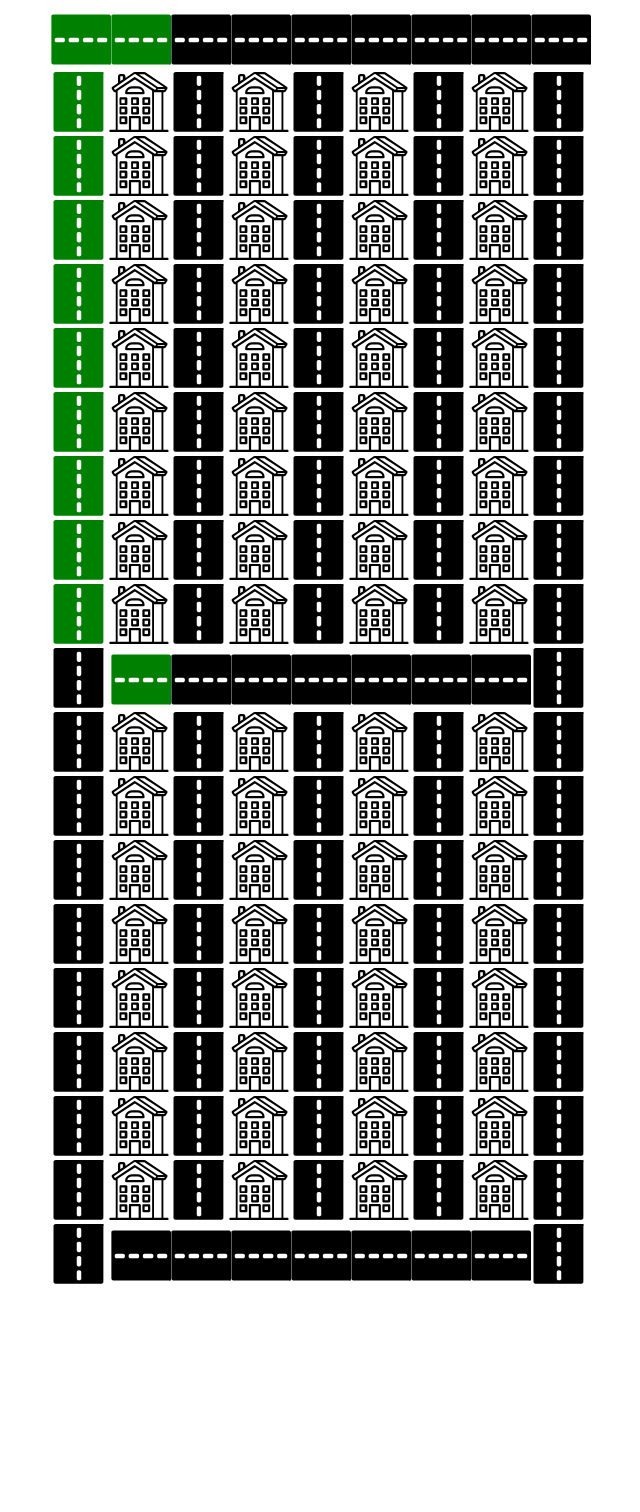
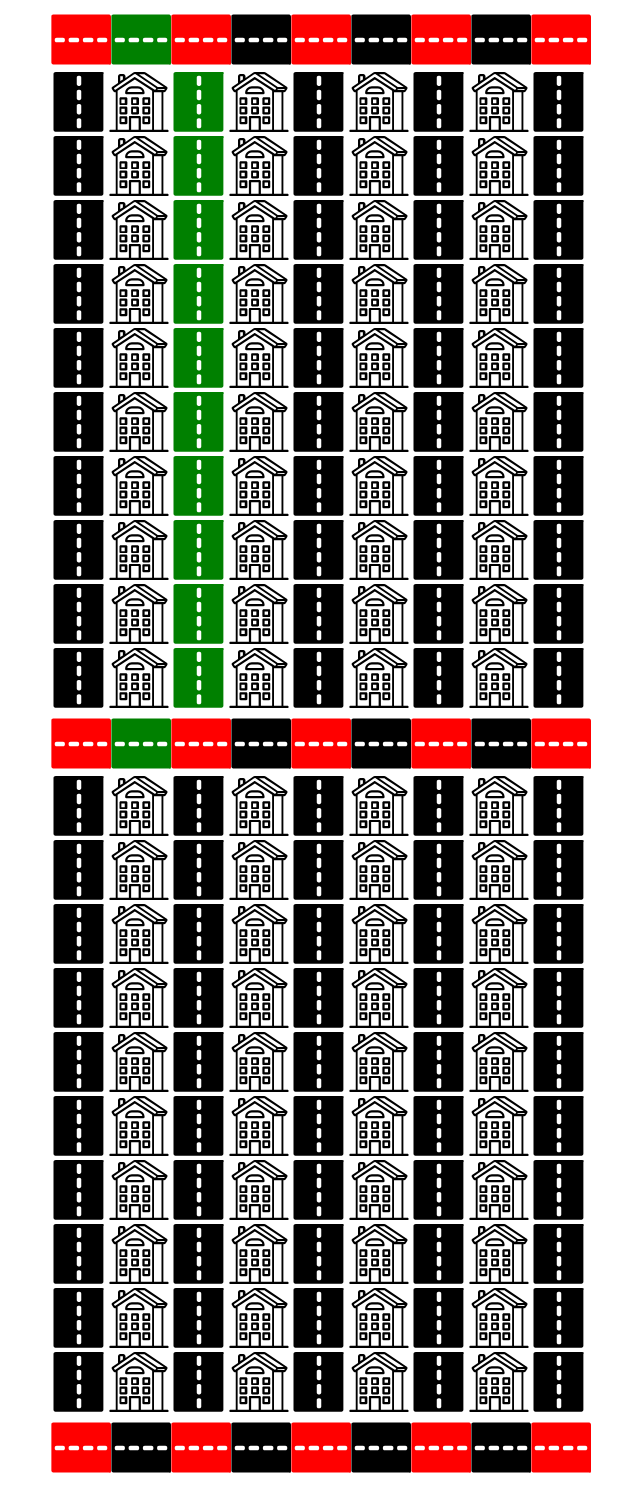
Before and after one commit to wilsonbrito/pathfinder-brito, a plain HTML site: page index.html in a window 1280 px wide. Shown: the top 1512 px of the page, without its empty margins (321-961 px from the left). Drawn offline with Linux system fonts and the light colour scheme.

Commit message:
ajuste no heuristic

```diff
--- a/bundle.js
+++ b/bundle.js
@@ -1816,7 +1816,7 @@ g.addNode('r8-b4', {
 
 /*Rua2*/
 g.addNode('r2-b1-01', {
-	holes:2,
+	holes:1,
 	semaphore:0,
 	x: 2,
 	y:1
@@ -3015,7 +3015,7 @@ let arredondado = 0;
 /*heuristic*/
 let holes = 0;
 let semaphore = 0;
-let result=0;
+let result = 0;
 
 let pathFinder = path.aStar(g, {
 	distance(from, to, link){
@@ -3026,24 +3026,26 @@ let pathFinder = path.aStar(g, {
 		totaldistance += arredondado;
 		return arredondado;
 	},
-	heuristic(from, to){
+	heuristic(from, to, link){
 		let holes = from.data.holes - to.data.holes;
 		let semaphore = from.data.semaphore - to.data.semaphore;
-		result += Math.sqrt(holes * holes + semaphore * semaphore);
-		return result;
+		let calc = Math.sqrt(holes * holes + semaphore * semaphore);
+		result = parseFloat(calc.toFixed(1));
+		return result
 	}
 });
 
 let foundPath = pathFinder.find('r1-b1', 'r7-b1');
 
 // console.log("--------------------------------------------------------------------------------");
-//console.log(foundPath);
+// console.log(foundPath);
 // console.log("--------------------------------------------------------------------------------");
 //console.log("\n\n\nTotal Distance   ----------------------------------->"+totaldistance+"\n\n");
 foundPath.forEach(function(node){
-	console.log(node)
+	console.log("Node"+node)
 	var nodeSelector = node.id;
 	console.log('.' + nodeSelector + " .ico");
+	//console.log("Resultado"+result);
 	document.querySelector( '.' + nodeSelector + " .ico").setAttribute('fill', 'green')
 });
 },{"ngraph.graph":2,"ngraph.path":11}]},{},[12]);
--- a/css/main.styl
+++ b/css/main.styl
@@ -12,3 +12,6 @@
     .ico
       height 60px
       width 60px
+  .conexao
+    .ico
+      fill: red
--- a/index.html
+++ b/index.html
@@ -12,7 +12,12 @@
 <body>
     <div class="cidade">
         <div class="quarteirao r2b1-b2">
-            <span class="rua link r2-b1-01">
+            <span class="rua conexao link">
+                <svg class="ico">
+                    <use xmlns:xlink="http://www.w3.org/1999/xlink" xlink:href="#rua"></use>
+                </svg>
+            </span>
+            <span class="rua r2-b1-01">
                 <svg class="ico">
                     <use xmlns:xlink="http://www.w3.org/1999/xlink" xlink:href="#rua"></use>
                 </svg>
@@ -58,6 +63,11 @@
                 </svg>
             </span>
             <span class="rua r2-b1-10">
+                <svg class="ico">
+                    <use xmlns:xlink="http://www.w3.org/1999/xlink" xlink:href="#rua"></use>
+                </svg>
+            </span>
+            <span class="rua conexao link">
                 <svg class="ico">
                     <use xmlns:xlink="http://www.w3.org/1999/xlink" xlink:href="#rua"></use>
                 </svg>
@@ -112,12 +122,22 @@
                     <use xmlns:xlink="http://www.w3.org/1999/xlink" xlink:href="#rua"></use>
                 </svg>
             </span>
+            <span class="rua conexao link">
+                <svg class="ico">
+                    <use xmlns:xlink="http://www.w3.org/1999/xlink" xlink:href="#rua"></use>
+                </svg>
+            </span>
         </div>
 
         <div class="rua-casa r1b1-r8b1">
             <span class="rua link r1-b1">
                 <svg class="ico">
                     <use xmlns:xlink="http://www.w3.org/1999/xlink" xlink:href="#rua"></use>
+                </svg>
+            </span>
+            <span class="local">
+                <svg class="ico">
+                    <use xmlns:xlink="http://www.w3.org/1999/xlink" xlink:href="#predio"></use>
                 </svg>
             </span>
             <span class="local">
@@ -210,6 +230,16 @@
                     <use xmlns:xlink="http://www.w3.org/1999/xlink" xlink:href="#predio"></use>
                 </svg>
             </span>
+            <span class="local">
+                <svg class="ico">
+                    <use xmlns:xlink="http://www.w3.org/1999/xlink" xlink:href="#predio"></use>
+                </svg>
+            </span>
+            <span class="local">
+                <svg class="ico">
+                    <use xmlns:xlink="http://www.w3.org/1999/xlink" xlink:href="#predio"></use>
+                </svg>
+            </span>
             <span class="rua link r8-b1">
                 <svg class="ico">
                     <use xmlns:xlink="http://www.w3.org/1999/xlink" xlink:href="#rua"></use>
@@ -218,7 +248,12 @@
         </div>
 
         <div class="quarteirao r3b1">
-            <span class="rua link r3-b1-01">
+            <span class="rua link conexao">
+                <svg class="ico">
+                    <use xmlns:xlink="http://www.w3.org/1999/xlink" xlink:href="#rua"></use>
+                </svg>
+            </span>
+            <span class="rua r3-b1-01">
                 <svg class="ico">
                     <use xmlns:xlink="http://www.w3.org/1999/xlink" xlink:href="#rua"></use>
                 </svg>
@@ -268,8 +303,12 @@
                     <use xmlns:xlink="http://www.w3.org/1999/xlink" xlink:href="#rua"></use>
                 </svg>
             </span>
-
-            <span class="rua link r3-b2-01">
+            <span class="rua link conexao">
+                <svg class="ico">
+                    <use xmlns:xlink="http://www.w3.org/1999/xlink" xlink:href="#rua"></use>
+                </svg>
+            </span>
+            <span class="rua r3-b2-01">
                 <svg class="ico">
                     <use xmlns:xlink="http://www.w3.org/1999/xlink" xlink:href="#rua"></use>
                 </svg>
@@ -314,7 +353,12 @@
                     <use xmlns:xlink="http://www.w3.org/1999/xlink" xlink:href="#rua"></use>
                 </svg>
             </span>
-            <span class=" link rua r3-b2-10">
+            <span class="rua r3-b2-10">
+                <svg class="ico">
+                    <use xmlns:xlink="http://www.w3.org/1999/xlink" xlink:href="#rua"></use>
+                </svg>
+            </span>
+            <span class="rua link conexao">
                 <svg class="ico">
                     <use xmlns:xlink="http://www.w3.org/1999/xlink" xlink:href="#rua"></use>
                 </svg>
@@ -322,9 +366,15 @@
         </div>
 
         <div class="rua-casa r1b2-r8b2">
+
             <span class="rua link r1-b2">
                 <svg class="ico">
                     <use xmlns:xlink="http://www.w3.org/1999/xlink" xlink:href="#rua"></use>
+                </svg>
+            </span>
+            <span class="local">
+                <svg class="ico">
+                    <use xmlns:xlink="http://www.w3.org/1999/xlink" xlink:href="#predio"></use>
                 </svg>
             </span>
             <span class="local">
@@ -417,6 +467,16 @@
                     <use xmlns:xlink="http://www.w3.org/1999/xlink" xlink:href="#predio"></use>
                 </svg>
             </span>
+            <span class="local">
+                <svg class="ico">
+                    <use xmlns:xlink="http://www.w3.org/1999/xlink" xlink:href="#predio"></use>
+                </svg>
+            </span>
+            <span class="local">
+                <svg class="ico">
+                    <use xmlns:xlink="http://www.w3.org/1999/xlink" xlink:href="#predio"></use>
+                </svg>
+            </span>
             <span class="rua link r8-b2">
                 <svg class="ico">
                     <use xmlns:xlink="http://www.w3.org/1999/xlink" xlink:href="#rua"></use>
@@ -425,7 +485,12 @@
         </div>
 
         <div class="quarteirao r4b1">
-            <span class="rua link r4-b1-01">
+            <span class="rua link conexao">
+                <svg class="ico">
+                    <use xmlns:xlink="http://www.w3.org/1999/xlink" xlink:href="#rua"></use>
+                </svg>
+            </span>
+            <span class="rua r4-b1-01">
                 <svg class="ico">
                     <use xmlns:xlink="http://www.w3.org/1999/xlink" xlink:href="#rua"></use>
                 </svg>
@@ -475,8 +540,12 @@
                     <use xmlns:xlink="http://www.w3.org/1999/xlink" xlink:href="#rua"></use>
                 </svg>
             </span>
-
-            <span class="rua link r4-b2-01">
+            <span class="rua link conexao">
+                <svg class="ico">
+                    <use xmlns:xlink="http://www.w3.org/1999/xlink" xlink:href="#rua"></use>
+                </svg>
+            </span>
+            <span class="rua r4-b2-01">
                 <svg class="ico">
                     <use xmlns:xlink="http://www.w3.org/1999/xlink" xlink:href="#rua"></use>
                 </svg>
@@ -521,7 +590,12 @@
                     <use xmlns:xlink="http://www.w3.org/1999/xlink" xlink:href="#rua"></use>
                 </svg>
             </span>
-            <span class="link rua r4-b2-10">
+            <span class="rua r4-b2-10">
+                <svg class="ico">
+                    <use xmlns:xlink="http://www.w3.org/1999/xlink" xlink:href="#rua"></use>
+                </svg>
+            </span>
+            <span class="rua link conexao">
                 <svg class="ico">
                     <use xmlns:xlink="http://www.w3.org/1999/xlink" xlink:href="#rua"></use>
                 </svg>
@@ -532,6 +606,11 @@
             <span class="rua link r1-b3">
                 <svg class="ico">
                     <use xmlns:xlink="http://www.w3.org/1999/xlink" xlink:href="#rua"></use>
+                </svg>
+            </span>
+            <span class="local">
+                <svg class="ico">
+                    <use xmlns:xlink="http://www.w3.org/1999/xlink" xlink:href="#predio"></use>
                 </svg>
             </span>
             <span class="local">
@@ -624,6 +703,16 @@
                     <use xmlns:xlink="http://www.w3.org/1999/xlink" xlink:href="#predio"></use>
                 </svg>
             </span>
+            <span class="local">
+                <svg class="ico">
+                    <use xmlns:xlink="http://www.w3.org/1999/xlink" xlink:href="#predio"></use>
+                </svg>
+            </span>
+            <span class="local">
+                <svg class="ico">
+                    <use xmlns:xlink="http://www.w3.org/1999/xlink" xlink:href="#predio"></use>
+                </svg>
+            </span>
             <span class="rua link r8-b3">
                 <svg class="ico">
                     <use xmlns:xlink="http://www.w3.org/1999/xlink" xlink:href="#rua"></use>
@@ -632,7 +721,12 @@
         </div>
 
         <div class="quarteirao r5b1">
-            <span class="rua link r5-b1-01">
+            <span class="rua link conexao">
+                <svg class="ico">
+                    <use xmlns:xlink="http://www.w3.org/1999/xlink" xlink:href="#rua"></use>
+                </svg>
+            </span>
+            <span class="rua r5-b1-01">
                 <svg class="ico">
                     <use xmlns:xlink="http://www.w3.org/1999/xlink" xlink:href="#rua"></use>
                 </svg>
@@ -682,8 +776,12 @@
                     <use xmlns:xlink="http://www.w3.org/1999/xlink" xlink:href="#rua"></use>
                 </svg>
             </span>
-
-            <span class="rua link r5-b2-01">
+            <span class="rua link conexao">
+                <svg class="ico">
+                    <use xmlns:xlink="http://www.w3.org/1999/xlink" xlink:href="#rua"></use>
+                </svg>
+            </span>
+            <span class="rua r5-b2-01">
                 <svg class="ico">
                     <use xmlns:xlink="http://www.w3.org/1999/xlink" xlink:href="#rua"></use>
                 </svg>
@@ -728,7 +826,12 @@
                     <use xmlns:xlink="http://www.w3.org/1999/xlink" xlink:href="#rua"></use>
                 </svg>
             </span>
-            <span class="link rua r5-b2-10">
+            <span class="rua r5-b2-10">
+                <svg class="ico">
+                    <use xmlns:xlink="http://www.w3.org/1999/xlink" xlink:href="#rua"></use>
+                </svg>
+            </span>
+            <span class="rua link conexao">
                 <svg class="ico">
                     <use xmlns:xlink="http://www.w3.org/1999/xlink" xlink:href="#rua"></use>
                 </svg>
@@ -739,6 +842,11 @@
             <span class="rua link r1-b4">
                 <svg class="ico">
                     <use xmlns:xlink="http://www.w3.org/1999/xlink" xlink:href="#rua"></use>
+                </svg>
+            </span>
+            <span class="local">
+                <svg class="ico">
+                    <use xmlns:xlink="http://www.w3.org/1999/xlink" xlink:href="#predio"></use>
                 </svg>
             </span>
             <span class="local">
@@ -831,6 +939,16 @@
                     <use xmlns:xlink="http://www.w3.org/1999/xlink" xlink:href="#predio"></use>
                 </svg>
             </span>
+            <span class="local">
+                <svg class="ico">
+                    <use xmlns:xlink="http://www.w3.org/1999/xlink" xlink:href="#predio"></use>
+                </svg>
+            </span>
+            <span class="local">
+                <svg class="ico">
+                    <use xmlns:xlink="http://www.w3.org/1999/xlink" xlink:href="#predio"></use>
+                </svg>
+            </span>
             <span class="rua link r8-b4">
                 <svg class="ico">
                     <use xmlns:xlink="http://www.w3.org/1999/xlink" xlink:href="#rua"></use>
@@ -839,7 +957,12 @@
         </div>
 
         <div class="quarteirao r6b1-b2">
-            <span class="rua link r6-b1-01">
+            <span class="rua link conexao">
+                <svg class="ico">
+                    <use xmlns:xlink="http://www.w3.org/1999/xlink" xlink:href="#rua"></use>
+                </svg>
+            </span>
+            <span class="rua r6-b1-01">
                 <svg class="ico">
                     <use xmlns:xlink="http://www.w3.org/1999/xlink" xlink:href="#rua"></use>
                 </svg>
@@ -885,6 +1008,11 @@
                 </svg>
             </span>
             <span class="rua r6-b1-10">
+                <svg class="ico">
+                    <use xmlns:xlink="http://www.w3.org/1999/xlink" xlink:href="#rua"></use>
+                </svg>
+            </span>
+            <span class="rua link conexao">
                 <svg class="ico">
                     <use xmlns:xlink="http://www.w3.org/1999/xlink" xlink:href="#rua"></use>
                 </svg>
@@ -936,6 +1064,11 @@
                 </svg>
             </span>
             <span class="rua r6-b2-10">
+                <svg class="ico">
+                    <use xmlns:xlink="http://www.w3.org/1999/xlink" xlink:href="#rua"></use>
+                </svg>
+            </span>
+            <span class="rua link conexao">
                 <svg class="ico">
                     <use xmlns:xlink="http://www.w3.org/1999/xlink" xlink:href="#rua"></use>
                 </svg>
```
Also changed, not shown: path.js (+9 -7 lines), css/main.css.
